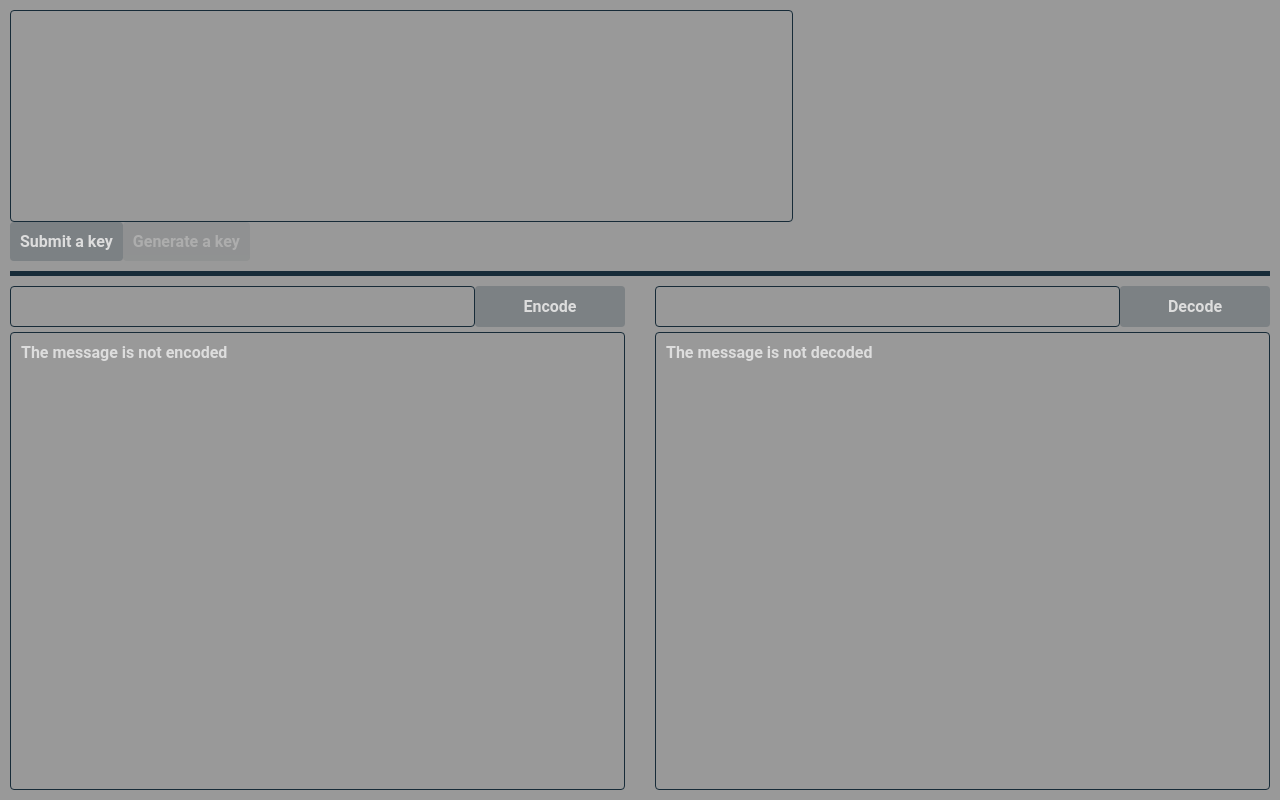
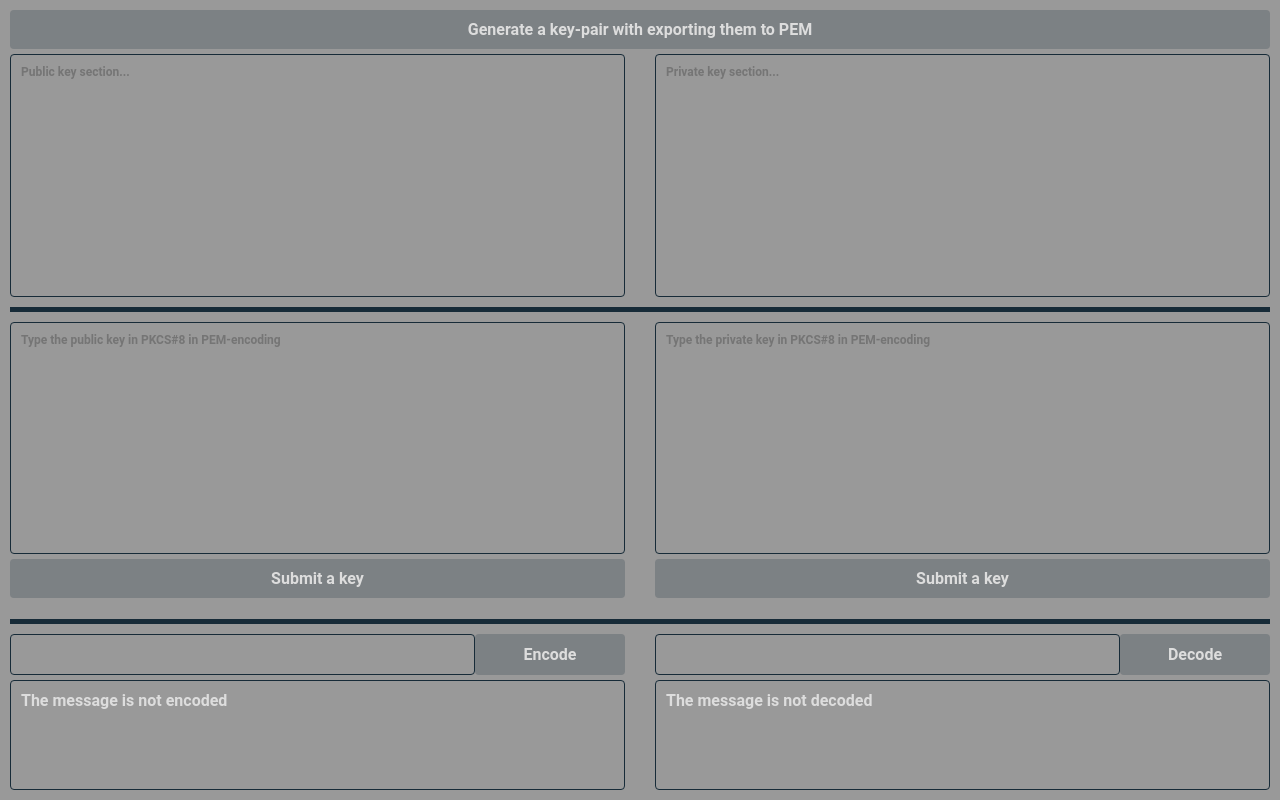
Before and after one commit to RVitaly1978/pkcs8-encoding-decoding, a website built with webpack: page src/template.html in a window 1280 px wide. Built offline with nearby package versions, Linux system fonts and the light colour scheme.

Commit message:
feat: add creating and exporting keys

```diff
--- a/src/js/components/app/app.css
+++ b/src/js/components/app/app.css
@@ -11,14 +11,30 @@
   padding: var(--padding);
 
   display: grid;
-  grid-template-rows: 1fr minmax(1rem, 100%);
+  grid-template-rows: minmax(1rem, 50%) minmax(1rem, 50%) minmax(1rem, 20%);
   grid-template-columns: 1fr 1fr;
   grid-gap: var(--padding);
 
   grid-template-areas:
-  "key key"
+  "generateKey generateKey"
+  "keyProvider keyProvider"
   "encoding decoding";
 
   justify-content: center;
   align-content: center;
 }
+
+.keys_provider_section {
+  grid-area: keyProvider;
+
+  display: flex;
+
+  padding-bottom: var(--padding);
+
+  border-bottom: var(--border);
+  border-width: 5px;
+}
+
+.keys_provider_section form + form {
+  margin-left: calc(3 * var(--padding));
+}
--- a/src/js/components/app/app.js
+++ b/src/js/components/app/app.js
@@ -1,22 +1,36 @@
 import State from '../state';
 import Renderer from '../../dom/renderer';
 
+import KeyGenerator from '../key-generator';
 import KeyProvider from '../key-provider';
 import EncodingSection from '../encoding-section';
 import DecodingSection from '../decoding-section';
 
 import './app.css';
 
+const keyTypes = {
+  public: 'public',
+  private: 'private',
+};
+
 class App {
   constructor() {
     this.state = new State({
-      key: undefined,
-      massage: undefined,
+      [keyTypes.private]: undefined,
+      [keyTypes.public]: undefined,
     });
 
     this.setState = this.setState.bind(this);
 
-    this.keyProvider = new KeyProvider({ setState: this.setState });
+    this.keyGenerator = new KeyGenerator();
+    this.publicKeyProvider = new KeyProvider({
+      setState: this.setState,
+      keyType: keyTypes.public,
+    });
+    this.privateKeyProvider = new KeyProvider({
+      setState: this.setState,
+      keyType: keyTypes.private,
+    });
     this.encodingSection = new EncodingSection();
     this.decodingSection = new DecodingSection();
   }
@@ -26,21 +40,26 @@ class App {
     this.state.notify();
   }
 
-  // async didMount() {
-  //   this.setState({
-  //     massage: null,
-  //   });
-  // }
+  render() {
+    this.keysProviderSection = Renderer.createElement('section', {
+      class: 'keys_provider_section',
+      children: [
+        this.publicKeyProvider.render(),
+        this.privateKeyProvider.render(),
+      ],
+    });
 
-  render() {
-    return Renderer.createElement('div', {
+    this.node = Renderer.createElement('div', {
       class: 'main',
       children: [
-        this.keyProvider.render(),
+        this.keyGenerator.render(),
+        this.keysProviderSection,
         this.encodingSection.render(),
         this.decodingSection.render(),
       ],
     });
+
+    return this.node;
   }
 }
 
--- /dev/null
+++ b/src/js/components/key-generator/index.js
@@ -0,0 +1,3 @@
+import KeyGenerator from './key-generator';
+
+export default KeyGenerator;
--- /dev/null
+++ b/src/js/components/key-generator/key-generator.css
@@ -0,0 +1,42 @@
+.generate_section {
+  grid-area: generateKey;
+
+  width: 100%;
+  padding-bottom: var(--padding);
+
+  display: flex;
+  flex-direction: column;
+
+  border-bottom: var(--border);
+  border-width: 5px;
+}
+
+.generate_section button {
+  display: block;
+
+  width: 100%;
+}
+
+.output_row {
+  flex-grow: 1;
+
+  margin-top: 0.5rem;
+
+  display: flex;
+  align-items: stretch;
+}
+
+.output_row textarea + textarea {
+  margin-left: calc(3 * var(--padding));
+}
+
+.key_view {
+  flex-grow: 1;
+  flex-shrink: 1;
+
+  height: 100%;
+
+  display: block;
+
+  resize: none;
+}
--- /dev/null
+++ b/src/js/components/key-generator/key-generator.js
@@ -0,0 +1,66 @@
+import Renderer from '../../dom/renderer';
+
+import { generateKey, exportKey, toPem } from '../../utils';
+
+import './key-generator.css';
+
+class KeyGenerator {
+  constructor() {
+    this.onClick = this.onClick.bind(this);
+
+    this.outputPublic = Renderer.createElement('textarea', {
+      class: 'key_view',
+      cols: 70,
+      rows: 10,
+      placeholder: 'Public key section...',
+    });
+
+    this.outputPrivate = Renderer.createElement('textarea', {
+      class: 'key_view',
+      cols: 70,
+      rows: 10,
+      placeholder: 'Private key section...',
+    });
+
+    this.generateButton = Renderer.createElement('button', {
+      type: 'button',
+      class: 'key_btn',
+      children: ['Generate a key-pair with exporting them to PEM'],
+    });
+    this.generateButton.addEventListener('click', this.onClick);
+  }
+
+  async onClick() {
+    const key = await generateKey();
+
+    const exportedPublic = await exportKey(key.publicKey, false);
+    const pemPublic = toPem(exportedPublic, false);
+    this.outputPublic.value = pemPublic;
+
+    const exportedPrivate = await exportKey(key.privateKey);
+    const pemPrivate = toPem(exportedPrivate);
+    this.outputPrivate.value = pemPrivate;
+  }
+
+  render() {
+    this.outputRow = Renderer.createElement('div', {
+      class: 'output_row',
+      children: [
+        this.outputPublic,
+        this.outputPrivate,
+      ],
+    });
+
+    this.section = Renderer.createElement('section', {
+      class: 'generate_section',
+      children: [
+        this.generateButton,
+        this.outputRow,
+      ],
+    });
+
+    return this.section;
+  }
+}
+
+export default KeyGenerator;
--- a/src/js/components/key-provider/key-provider.css
+++ b/src/js/components/key-provider/key-provider.css
@@ -1,11 +1,8 @@
 .key_provider {
-  grid-area: key;
+  flex-grow: 1;
 
-  width: 100%;
-  padding-bottom: var(--padding);
-
-  border-bottom: var(--border);
-  border-width: 5px;
+  display: flex;
+  flex-direction: column;
 }
 
 .key_input {
@@ -13,3 +10,10 @@
 
   resize: none;
 }
+
+.key_provider button {
+  display: block;
+
+  width: 100%;
+  margin-top: 0.5rem;
+}
--- a/src/js/components/key-provider/key-provider.js
+++ b/src/js/components/key-provider/key-provider.js
@@ -1,57 +1,47 @@
 import Renderer from '../../dom/renderer';
+
+// import { generateKey, exportKey, toPem } from '../../utils';
 
 import './key-provider.css';
 
 class KeyProvider {
-  constructor({ setState }) {
+  constructor({ setState, keyType }) {
     this.setState = setState;
+    this.keyType = keyType;
     this.onSubmit = this.onSubmit.bind(this);
-    this.onClick = this.onClick.bind(this);
 
-    this.input = Renderer.createElement('textarea', {
+    this.keyInput = Renderer.createElement('textarea', {
       class: 'key_input',
-      cols: 80,
-      rows: 10,
+      cols: 70,
+      rows: 15,
+      placeholder: `Type the ${this.keyType} key in PKCS#8 in PEM-encoding`,
     });
-
-    this.generateButton = Renderer.createElement('button', {
-      type: 'button',
-      class: 'key_btn',
-      disabled: true,
-      children: ['Generate a key'],
-    });
-    this.generateButton.addEventListener('click', this.onClick);
 
     this.submitButton = Renderer.createElement('button', {
       type: 'submit',
       class: 'key_btn',
+      // disabled: true,
       children: ['Submit a key'],
     });
   }
 
-  onClick() {
-    this.input.value = 'button click';
-  }
-
   onSubmit(evt) {
     evt.preventDefault();
-    const { value } = this.input;
+    const { value } = this.keyInput;
 
     if (!value) {
-      alert('Введите (в соответствии с PKCS#8) или сренерируйте private key');
       return;
     }
 
-    this.setState({ key: value });
+    this.setState({ [this.keyType]: value });
   }
 
   render() {
     this.form = Renderer.createElement('form', {
       class: 'key_provider',
       children: [
-        this.input,
+        this.keyInput,
         this.submitButton,
-        this.generateButton,
       ],
     });
     this.form.addEventListener('submit', this.onSubmit);
--- /dev/null
+++ b/src/js/utils/export-key.js
@@ -0,0 +1,9 @@
+const exportKey = async (key, isPrivate = true) => {
+  const format = isPrivate ? 'pkcs8' : 'spki';
+
+  const exported = await window.crypto.subtle.exportKey(format, key);
+
+  return exported;
+};
+
+export default exportKey;
--- /dev/null
+++ b/src/js/utils/generate-key.js
@@ -0,0 +1,16 @@
+const generateKey = async () => {
+  const key = await window.crypto.subtle.generateKey(
+    {
+      name: 'RSA-OAEP',
+      modulusLength: 2048,
+      publicExponent: new Uint8Array([0x01, 0x00, 0x01]),
+      hash: { name: 'SHA-256' },
+    },
+    true,
+    ['encrypt', 'decrypt'],
+  );
+
+  return key;
+};
+
+export default generateKey;
--- a/src/js/utils/is-string2.js
+++ /dev/null
@@ -1,6 +0,0 @@
-function isString(value) {
-  return (typeof value === 'string')
-    || (value instanceof String);
-}
-
-export default isString;
--- /dev/null
+++ b/src/js/utils/to-pem.js
@@ -0,0 +1,32 @@
+const arrayBufferToBase64 = (arrayBuffer) => {
+  const byteArray = new Uint8Array(arrayBuffer);
+
+  const byteString = String.fromCharCode.apply(null, byteArray);
+
+  const b64 = window.btoa(byteString);
+
+  return b64;
+};
+
+const addNewLines = (oneLineString) => {
+  let str = oneLineString;
+  let multiLineString = '';
+
+  while (str.length > 0) {
+    multiLineString += `${str.substring(0, 64)}\n`;
+    str = str.substring(64);
+  }
+
+  return multiLineString;
+};
+
+const toPem = (key, isPrivate = true) => {
+  const multiLineString = addNewLines(arrayBufferToBase64(key));
+
+  const type = isPrivate ? 'PRIVATE' : 'PUBLIC';
+  const pem = `-----BEGIN ${type} KEY-----\n${multiLineString}-----END ${type} KEY-----`;
+
+  return pem;
+};
+
+export default toPem;
--- a/src/styles/style.css
+++ b/src/styles/style.css
@@ -100,6 +100,7 @@ textarea {
   font: inherit;
   color: inherit;
   outline: none;
+  font-size: 0.75em;
 
   overflow-y: scroll;
   overflow-x: hidden;
```
Also changed, not shown: src/js/utils/index.js (+6 -2 lines).
